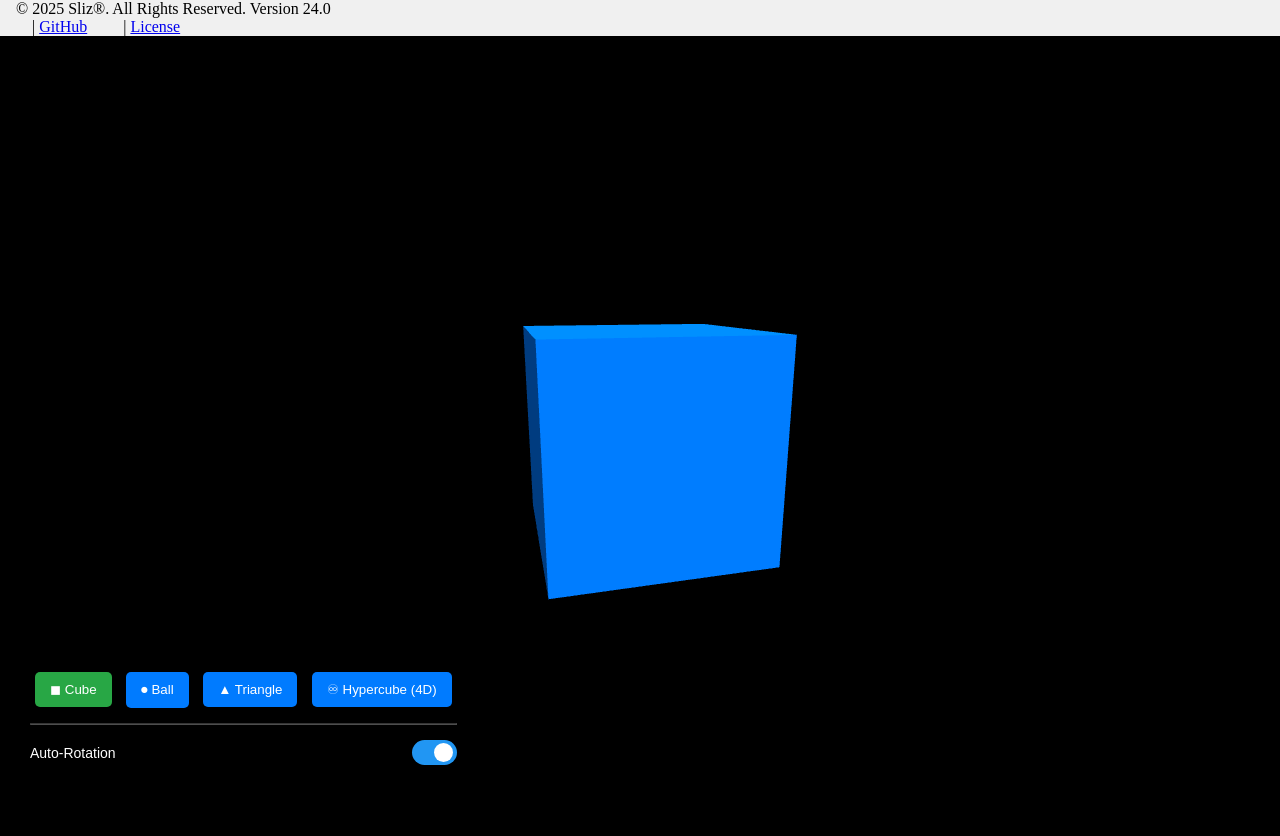
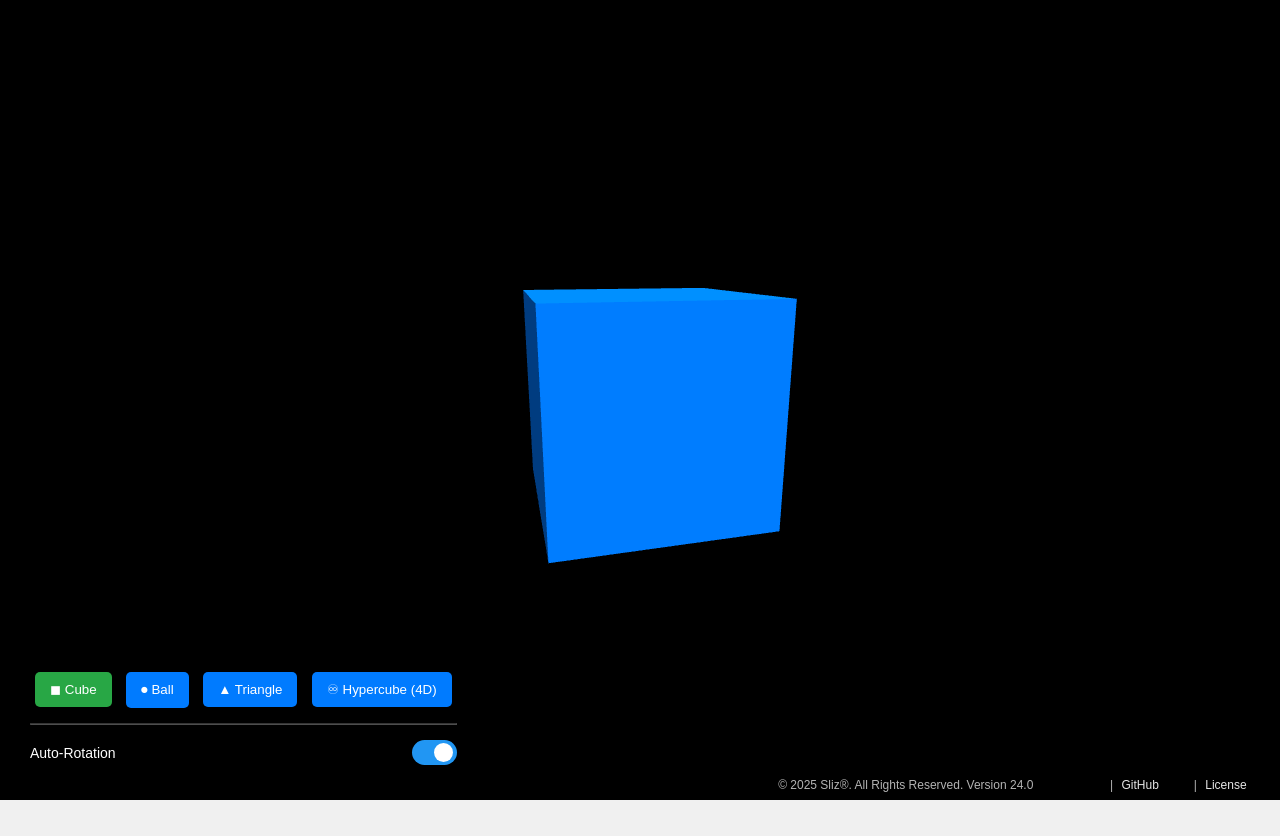
Before and after one commit to SlizR/PB3D, a plain HTML site: page index.html in a window 1280 px wide. After the commit the page ends 800 px from the top, so only its background shows below. Drawn offline with nearby package versions, Linux system fonts and the light colour scheme; animation ran at ten frames a second.

Commit message:
Update index.html

```diff
--- a/index.html
+++ b/index.html
@@ -130,6 +130,21 @@ input:checked + .slider:before {
     border-radius: 50%;
 }
 
+#main-footer {
+    position: fixed;
+    bottom: 0;
+    right: 0;
+    padding: 8px 15px;
+    background: rgba(0, 0, 0, 0.5);
+    color: rgba(255, 255, 255, 0.7);
+    font-family: Arial, sans-serif;
+    font-size: 12px;
+    border-top-left-radius: 8px;
+    z-index: 10;
+    display: flex;
+    align-items: center;
+}
+
 #main-footer a {
     color: rgba(255, 255, 255, 0.9);
     text-decoration: none;
@@ -143,7 +158,6 @@ input:checked + .slider:before {
 }
 
 #footer-links {
-    display: inline-block;
     margin-left: 10px;
 }
     </style>
```
Lines whose indentation alone changed are shown as unchanged.
